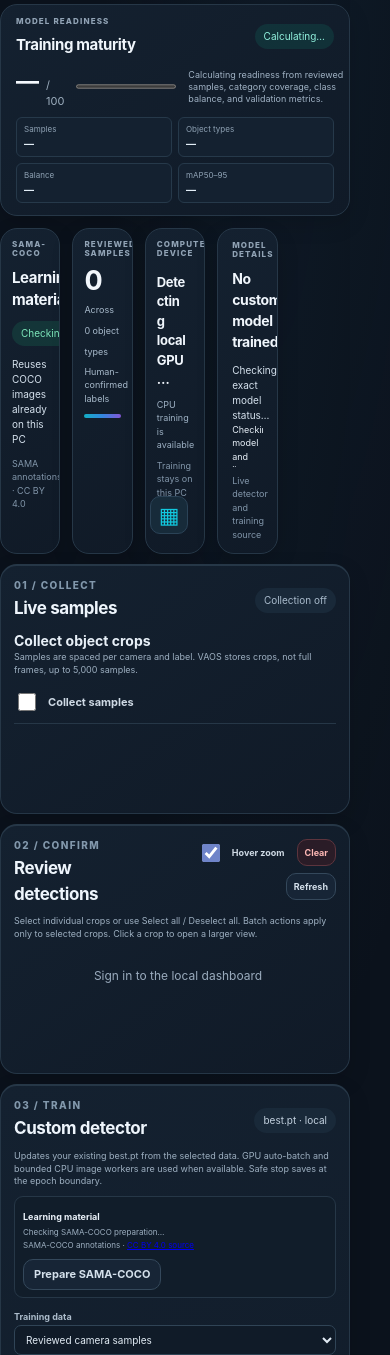
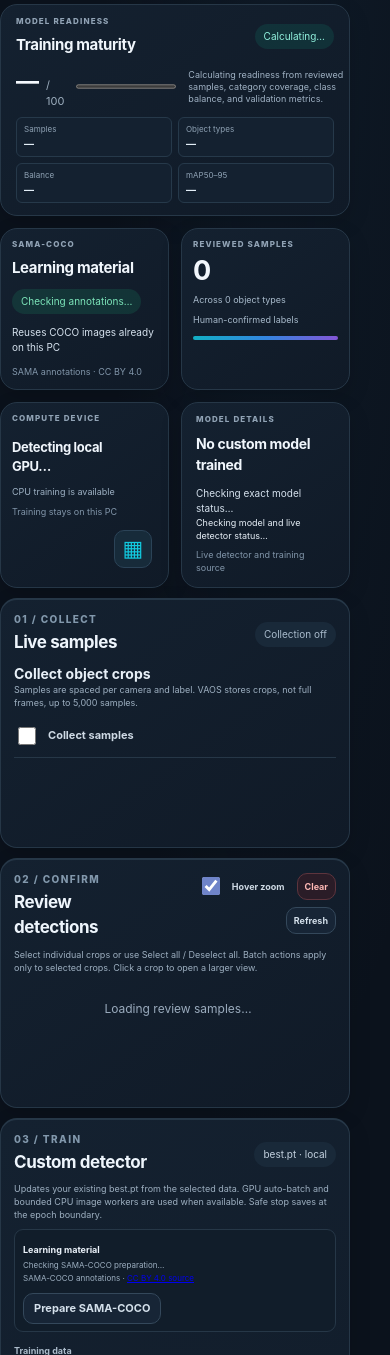
Before and after one commit to indipranisha/VAOS, a FastAPI app: template templates/training.html in a window 390 px wide. Shown: the part 304-1659 px from the top of the page. Run offline with FastAPI, Linux system fonts and the light colour scheme; the template is opened without the code that fills it, so the values that code supplies are empty.

Commit message:
Compact model details into training summary row

```diff
--- a/static/style.css
+++ b/static/style.css
@@ -988,9 +988,11 @@ body.vaos-dark .training-log-open { border-color: #34485b; color: #8dd1de; }
 .training-page .ml-workspace > .ml-model .model-about-row { grid-template-columns: minmax(100px, .42fr) minmax(0, 1fr); }
 .training-page .ml-steps { grid-template-columns: minmax(190px, .72fr) minmax(290px, 1.1fr) minmax(360px, 1.38fr); }
 .training-page .ml-dashboard-top { grid-template-columns: repeat(5, minmax(0, 1fr)); }
+.training-page > .ml-workspace { grid-template-columns: minmax(0, 1fr); }
+.training-page > .ml-workspace > .ml-steps { grid-column: 1 / -1; width: 100%; }
 .training-page .model-summary { min-height: 0; padding: 12px 14px; }
 .training-page .model-summary h3 { font-size: 14px; margin: 3px 0; }
-.training-page .model-summary .model-details-compact { max-height: 44px; overflow: hidden; font-size: 9px; }
+.training-page .model-summary .model-details-compact { max-height: 25px; overflow: hidden; font-size: 9px; }
 .training-page .model-summary .model-about-row { display: block; border: 0; padding: 1px 0; }
 .training-page .model-summary .model-about-row strong { display: none; }
 .training-page .model-summary .model-about-row span { display: block; white-space: nowrap; overflow: hidden; text-overflow: ellipsis; }
@@ -1019,11 +1021,13 @@ body.vaos-dark .training-page .dataset-prepare-row strong { color:var(--ml-text)
   .training-page .ml-steps { grid-template-columns:minmax(190px,.72fr) minmax(290px,1.1fr) minmax(360px,1.38fr); }
 }
 @media(max-width:1050px) {
+  .training-page .ml-dashboard-top { grid-template-columns:repeat(2,minmax(0,1fr)); }
   .training-page .ml-steps { grid-template-columns:repeat(2,minmax(0,1fr)); }
   .training-page .ml-train { grid-column:1/-1; }
   .training-activity-page .activity-summary-grid { grid-template-columns:repeat(2,minmax(0,1fr)); }
 }
 @media(max-width:760px) {
+  .training-page .ml-dashboard-top { grid-template-columns:1fr 1fr; }
   .training-page .ml-steps { grid-template-columns:1fr; }
   .training-page .ml-train { grid-column:auto; }
   .training-page .ml-workspace > .ml-model .model-about { grid-template-columns:1fr; }
--- a/templates/training.html
+++ b/templates/training.html
@@ -38,6 +38,8 @@ function estimateRemainingSeconds(training){const total=Number(training.epochs||
 function statValue(value,digits=3){return value===null||value===undefined||!Number.isFinite(Number(value))?'—':Number(value).toFixed(digits);}
 let startingTraining=false,lastTrainingErrorAlert='',lastTrainingProgressKey='',lastTrainingProgressAt=Date.now(),trainingStallAlerted=false,refreshSequence=0,pendingReviewAnchor=null,reviewMutationPending=false,imports=[{id:'sama-coco'}];
 async function api(path,options={}){const response=await fetch(path,{credentials:'same-origin',...options});const body=await response.json().catch(()=>({}));if(!response.ok){const error=new Error(body.detail||`Request failed (${response.status})`);error.status=response.status;throw error;}return body;}
+const modelDetailsObserver=new MutationObserver(()=>{const rows=[...$('trained-model-details').querySelectorAll('.model-about-row')],live=rows.find(row=>row.querySelector('strong')?.textContent==='Used by live detection'||row.querySelector('strong')?.textContent==='Current detector')?.querySelector('span')?.textContent?.trim()||'Live detector status unavailable',training=rows.find(row=>row.querySelector('strong')?.textContent==='Training details')?.querySelector('span')?.textContent?.trim()||'';const source=training.match(/initialized from ([^·]+)/)?.[1]?.trim();$('trained-model-summary').textContent=[live,source?`Starting model: ${source}`:''].filter(Boolean).join(' · ');});modelDetailsObserver.observe($('trained-model-details'),{childList:true,subtree:true,characterData:true});
+const modelDetailsObserver=new MutationObserver(()=>{const rows=[...$('trained-model-details').querySelectorAll('.model-about-row')],live=rows[0]?.querySelector('span')?.textContent?.trim()||'Live detector status unavailable',training=rows.find(row=>row.querySelector('strong')?.textContent==='Training details')?.querySelector('span')?.textContent?.trim()||'';$('trained-model-summary').textContent=[live,training.match(/initialized from ([^·]+)/)?.[1]?.trim()].filter(Boolean).join(' · ');});modelDetailsObserver.observe($('trained-model-details'),{childList:true,subtree:true,characterData:true});
 function rememberReviewAnchor(button){const group=button?.closest('.training-group'),list=$('sample-list');pendingReviewAnchor=group?{label:group.dataset.groupLabel,top:group.getBoundingClientRect().top,scrollTop:list.scrollTop}:null;}
 function restoreReviewAnchor(list){if(!pendingReviewAnchor)return;const groups=[...list.querySelectorAll('.training-group')];let target=groups.find(group=>group.dataset.groupLabel===pendingReviewAnchor.label);if(!target)target=groups.find(group=>group.dataset.groupLabel.localeCompare(pendingReviewAnchor.label)>=0)||groups.at(-1);if(target)list.scrollTop=pendingReviewAnchor.scrollTop+target.getBoundingClientRect().top-pendingReviewAnchor.top;pendingReviewAnchor=null;}
 function updateTrainingDevices(inventory){const select=$('training-device'),previous=select.value,threads=Math.max(1,Number(inventory?.cpu_threads)||1),gpus=inventory?.gpus||[];select.replaceChildren();select.add(new Option('All available compute · GPU + CPU workers',gpus.length?'gpu:all':'cpu:all'));for(let count=1;count<=threads;count++)select.add(new Option(`CPU · ${count} thread${count===1?'':'s'}${count===threads?' · all':''}`,`cpu:${count}`));if(gpus.length){const group=document.createElement('optgroup');group.label='NVIDIA GPUs';for(const gpu of gpus)group.append(new Option(`GPU ${gpu.index} · ${gpu.name}`,`gpu:${gpu.index}`));select.append(group);$('gpu-summary').textContent=gpus.length===1?gpus[0].name:`${gpus.length} NVIDIA GPUs detected`;$('gpu-summary-detail').textContent=`GPU ${gpus.map(gpu=>gpu.index).join(', ')} · auto batch on selected GPU(s)`;}else{$('gpu-summary').textContent='CPU only';$('gpu-summary-detail').textContent=`${threads} CPU threads available · memory-aware data workers`;}select.value=Array.from(select.options).some(option=>option.value===previous)?previous:(gpus.length?'gpu:all':'cpu:all');}
```
